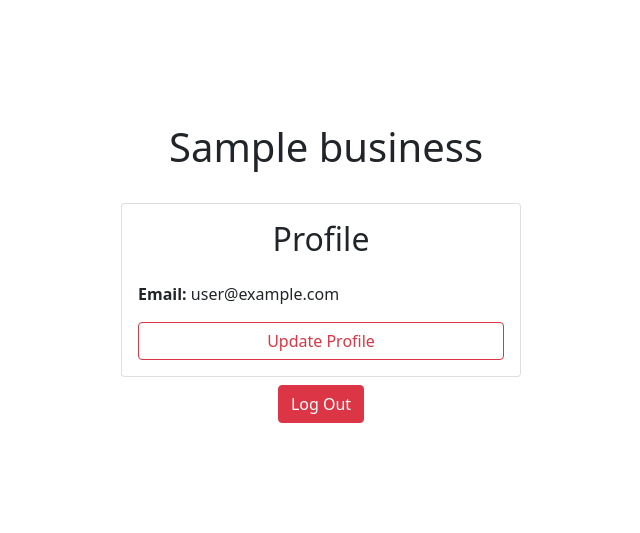
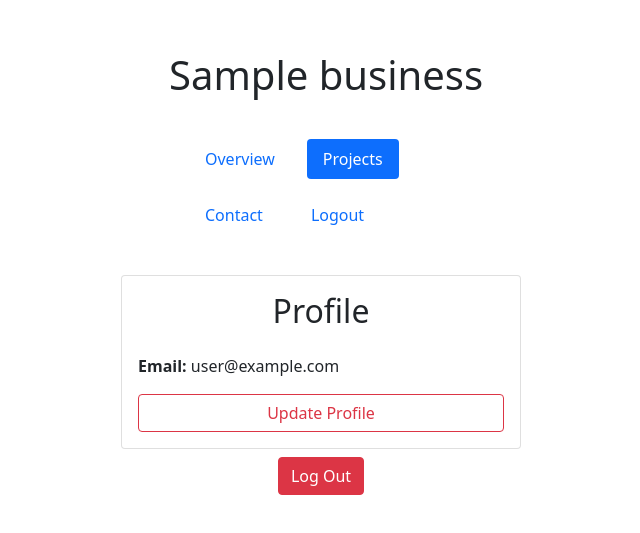
Before and after one commit to jecoc0/building-maintenance, a React (Create React App) app: page / in a window 1280 px wide. Shown: the part 143-676 px from the top of the page, without its empty margins (319-959 px from the left). Built offline with nearby package versions, Linux system fonts and the light colour scheme; no server answers; sample sign-in values are in the browser's storage.

Commit message:
Header and Nav

```diff
--- a/src/components/App.js
+++ b/src/components/App.js
@@ -6,7 +6,8 @@ import Dashboard from './Dashboard';
 import Login from './Login';
 import PrivateRoute from './PrivateRoute';
 import { AuthProvider } from '../contexts/AuthContext';
-import Header from '../components/Header';
+
+
 
 function App() {
   return (
--- a/src/components/Dashboard.js
+++ b/src/components/Dashboard.js
@@ -3,11 +3,13 @@ import { Card, Button, Alert } from 'react-bootstrap';
 import { Link, useNavigate } from 'react-router-dom';
 import { useAuth } from '../contexts/AuthContext';
 import Header from '../components/Header';
+import Nav from '../components/Nav';
 
 export default function Dashboard() {
   const [error, setError] = useState('');
   const { currentUser, logout } = useAuth();
   const navigate = useNavigate();
+  const [currentPage, setCurrentPage] = useState('/')
 
   async function handleLogout() {
     setError('');
@@ -21,7 +23,9 @@ export default function Dashboard() {
   }
   return (
     <>
-      <Header></Header>
+      <Header>
+        <Nav setCurrentPage={setCurrentPage}></Nav>
+      </Header>
       <Card>
         <Card.Body>
           <h2 className="text-center mb-4">Profile</h2>
--- a/src/components/Header/index.js
+++ b/src/components/Header/index.js
@@ -1,4 +1,5 @@
 import React from 'react';
+import Nav from '../../components/Nav';
 
 function Header(props) {
   return (
@@ -9,6 +10,7 @@ function Header(props) {
       <h1 className="px-3 m-3">Sample business</h1>
       {props.children}
     </header>
+
   );
 }
 
```
